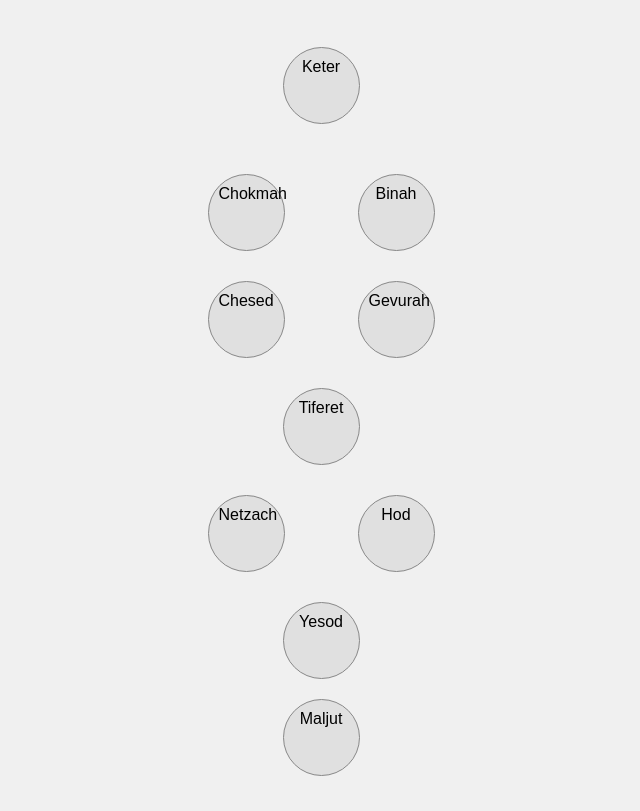
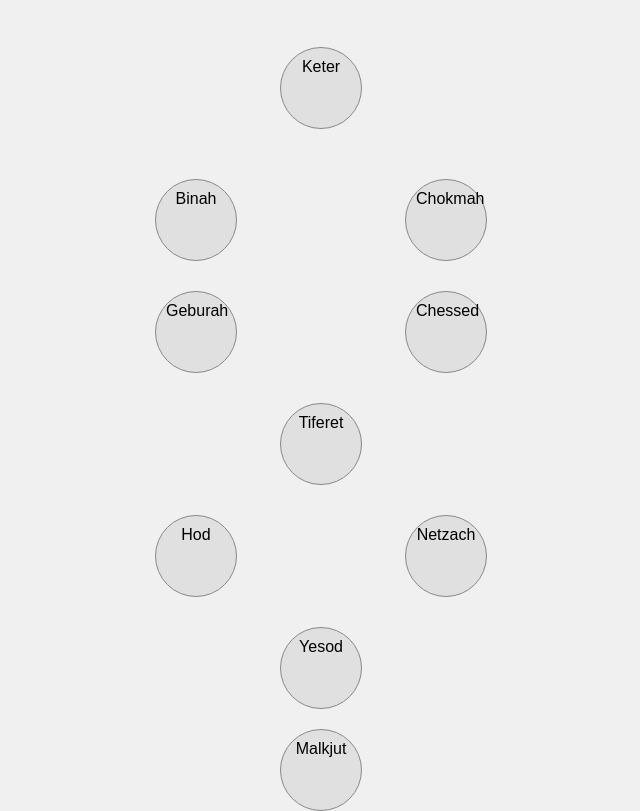
Before and after one commit to gcastanedalondono/tree_life, a plain HTML site: page index.html in a window 1280 px wide. Shown: the part 70-881 px from the top of the page, without its empty margins (319-959 px from the left). Before the commit the page ends 846 px from the top, so only its background shows below. Drawn offline with Linux system fonts and the light colour scheme.

Commit message:
validando github

```diff
--- a/index.html
+++ b/index.html
@@ -15,25 +15,25 @@
 
           <div class="father">
              <div class="circle">
-               <div class="sephirah" id="hochma">Chokmah</div>
+               <div class="sephirah" id="hochma">Binah</div>
              </div>
 
              <div class="circle">
-               <div class="sephirah" id="binah">Binah</div>
+               <div class="sephirah" id="binah">Chokmah</div>
              </div>
 
           </div>
         <div class="father">
-          <div class="sephirah" id="hesed">Chesed</div>
-          <div class="sephirah" id="gvurah">Gevurah</div>
+          <div class="sephirah" id="hesed">Geburah</div>
+          <div class="sephirah" id="gvurah">Chessed</div>
         </div>
           <div class="sephirah" id="tiferet">Tiferet</div>
         <div class="father">
-           <div class="sephirah" id="netzach">Netzach</div>
-           <div class="sephirah" id="hod">Hod</div>
+           <div class="sephirah" id="netzach">Hod</div>
+           <div class="sephirah" id="hod">Netzach</div>
         </div>
            <div class="sephirah" id="yesod">Yesod</div>
-           <div class="sephirah" id="maljut">Maljut</div>
+           <div class="sephirah" id="maljut">Malkjut</div>
      </div>
     </div>
 </div>
--- a/styles.css
+++ b/styles.css
@@ -31,7 +31,7 @@ h1{
     display: block;
     margin-left: auto;
     margin-right: auto;
-    width: 300px;
+    width: 500px;
     margin-top: 8px;
 
 }
@@ -46,8 +46,8 @@ h1{
     margin: 10px auto;
     position: relative;
     transition: background-color 0.3s;
-    width: 55px;
-    height: 55px;
+    width: 60px;
+    height: 60px;
 
 }
 
```
